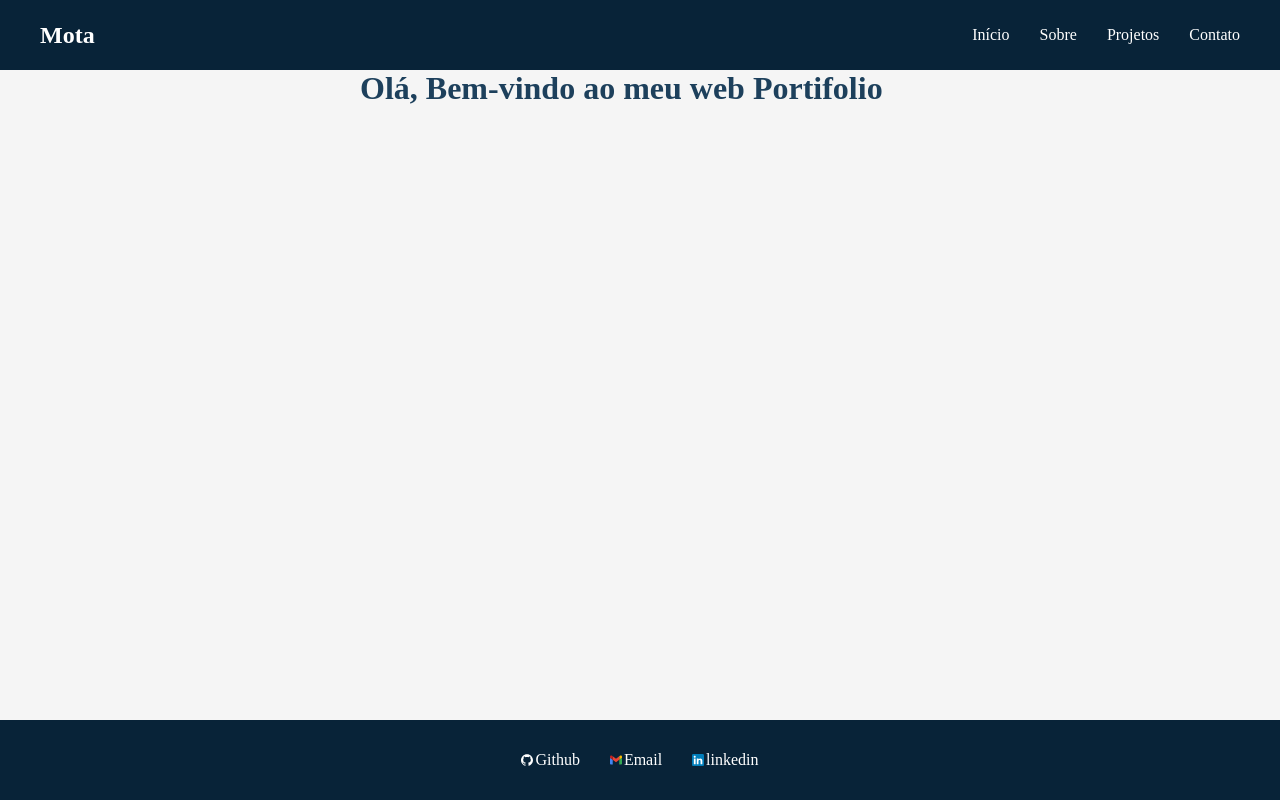
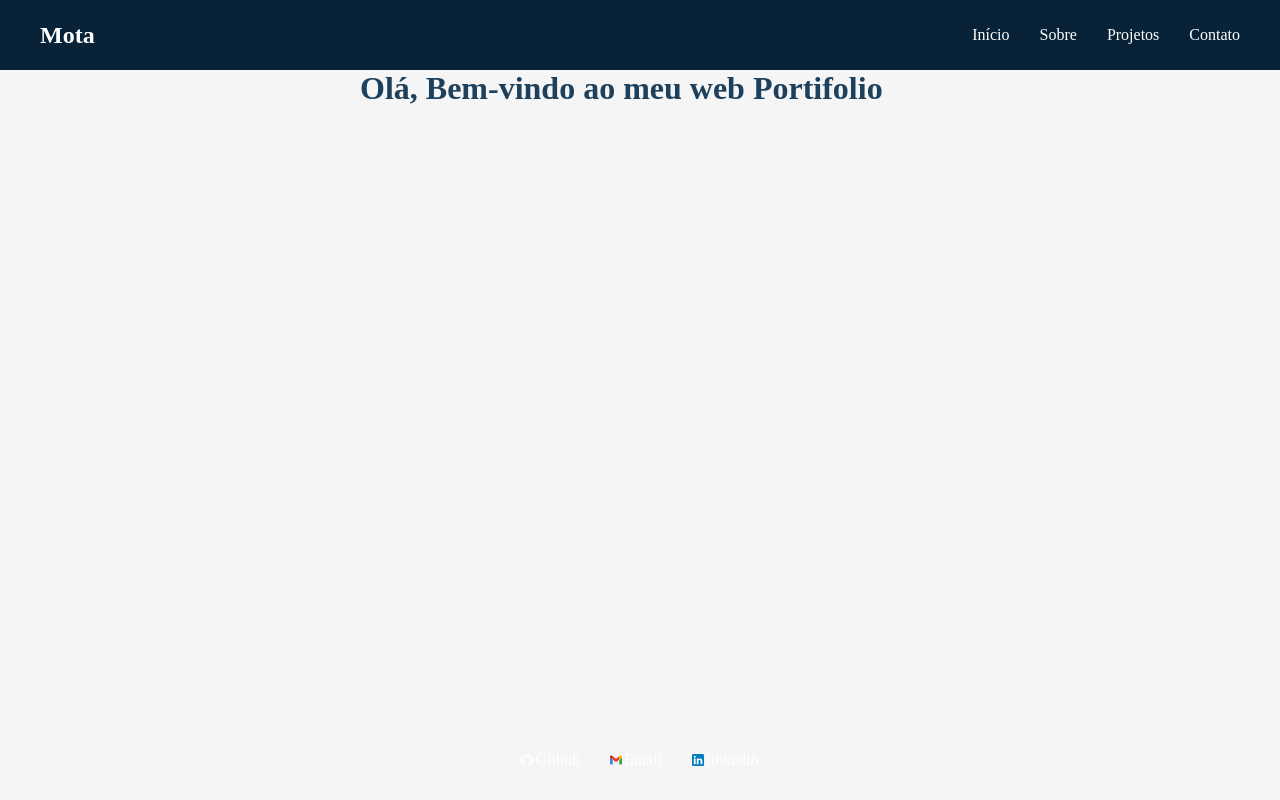
Before and after one commit to joaopedrosantanamotalol/portifolio-mota, a React (Vite) app: page / in a window 1280 px wide. Built offline with nearby package versions, Linux system fonts and the light colour scheme.

Commit message:
updt:changed footer color

```diff
--- a/src/components/footer/Footer.css
+++ b/src/components/footer/Footer.css
@@ -1,7 +1,7 @@
 .footer {
   width: 100%;
   height: 10vh;
-  background-color: var(--azul-escuro);
+  background-color: var(--azul-escuro-claro);
 
   display: flex;
   align-items: center;      /* vertical */
```
